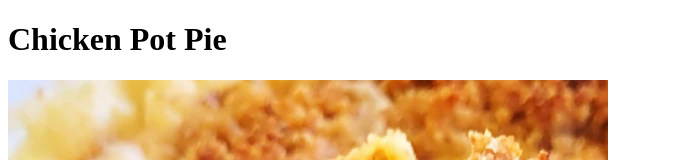
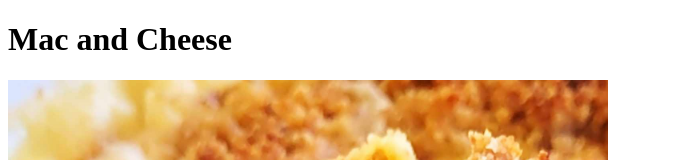
Before and after one commit to aeixi/odin-projects, a plain HTML site: page recipes/mac-and-cheese.html in a window 1280 px wide. Shown: the top 160 px of the page, without its empty margins (0-686 px from the left). Drawn offline with Linux system fonts and the light colour scheme.

Commit message:
Modify mac-and-cheese.html
Fixed header text

```diff
--- a/recipes/mac-and-cheese.html
+++ b/recipes/mac-and-cheese.html
@@ -6,7 +6,7 @@
     </head>
 
     <body>
-        <h1>Chicken Pot Pie</h1>
+        <h1>Mac and Cheese</h1>
         <img src="../images/mac-and-cheese.jpg" alt="Mac and Cheese" height="600">
 
         <h2>Description</h2>
```
